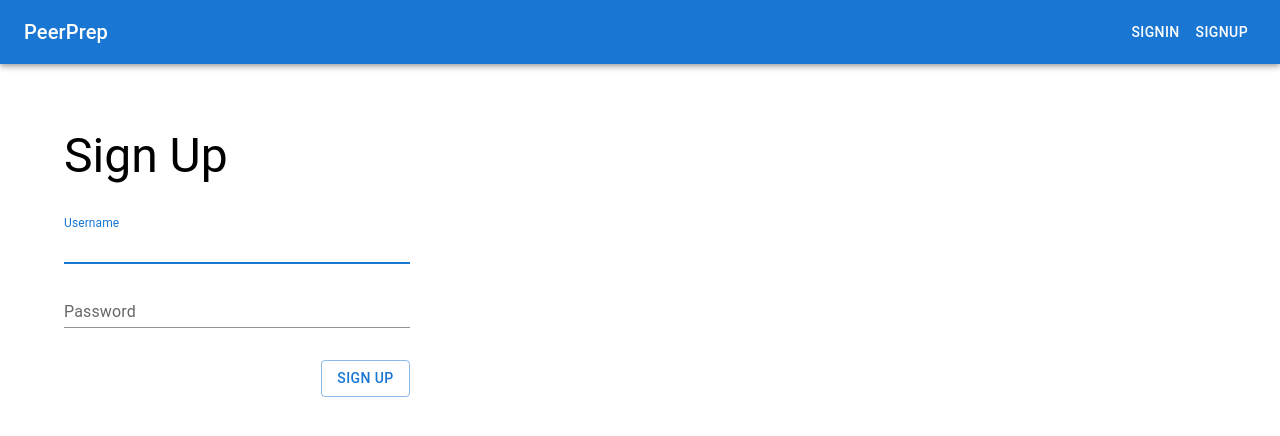
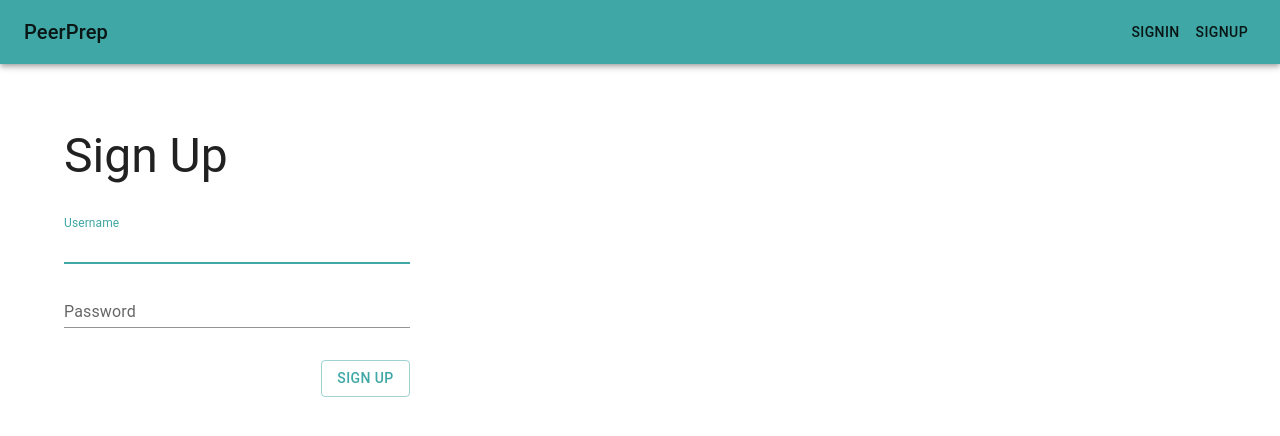
Before and after one commit to CS3219-AY2223S1/cs3219-project-ay2223s1-g28, a React (Create React App) app in the folder frontend/: page /signup in a window 1280 px wide. Shown: the top 436 px of the page. Built offline with nearby package versions, Linux system fonts and the light colour scheme.

Commit message:
Create theme wrapper

```diff
--- /dev/null
+++ b/frontend/src/components/ThemeWrapper.js
@@ -0,0 +1,45 @@
+import React from "react";
+
+import { ThemeProvider, createTheme } from "@mui/material/styles";
+import CssBaseline from "@mui/material/CssBaseline";
+
+function ThemeWrapper(props) {
+  const [mode, setMode] = React.useState("light");
+  const colorMode = React.useMemo(
+    () => ({
+      toggleColorMode: () => {
+        setMode((prevMode) => (prevMode === "light" ? "dark" : "light"));
+      },
+    }),
+    []
+  );
+
+  const theme = React.useMemo(
+    () =>
+      createTheme({
+        palette: {
+          mode,
+          primary: {
+            main: "#3fa7a5",
+          },
+          secondary: {
+            main: "#ffffff",
+          }
+        },
+      }),
+    [mode]
+  );
+
+  const ColorModeContext = props.colorModeContext;
+
+  return (
+    <ColorModeContext.Provider value={colorMode}>
+      <ThemeProvider theme={theme}>
+        <CssBaseline />
+        {props.children}
+      </ThemeProvider>
+    </ColorModeContext.Provider>
+  );
+}
+
+export default ThemeWrapper;
--- a/frontend/src/index.js
+++ b/frontend/src/index.js
@@ -3,10 +3,15 @@ import ReactDOM from 'react-dom/client';
 import './index.css';
 import App from './App';
 import reportWebVitals from './reportWebVitals';
+import ThemeWrapper from "./components/ThemeWrapper";
 
 const root = ReactDOM.createRoot(document.getElementById('root'));
+const ColorModeContext = React.createContext({ toggleColorMode: () => {} });
+
 root.render(
-    <App/>
+    <ThemeWrapper colorModeContext={ColorModeContext}>
+      <App colorModeContext={ColorModeContext} />
+    </ThemeWrapper>
 );
 
 // If you want to start measuring performance in your app, pass a function
```
